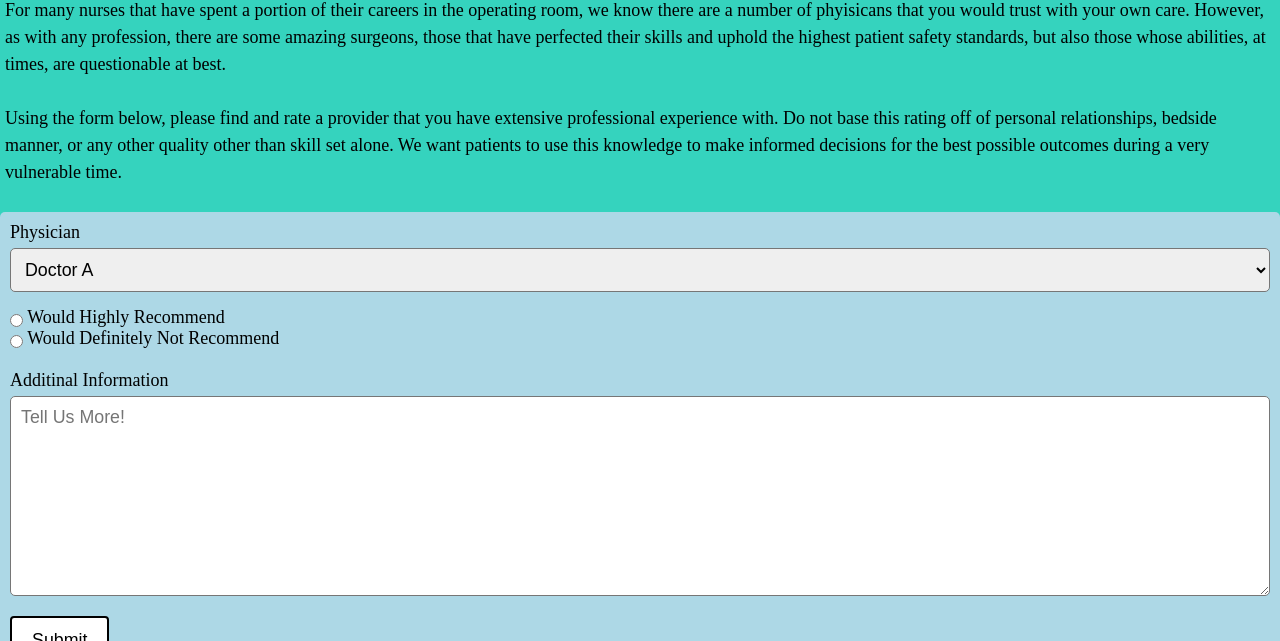
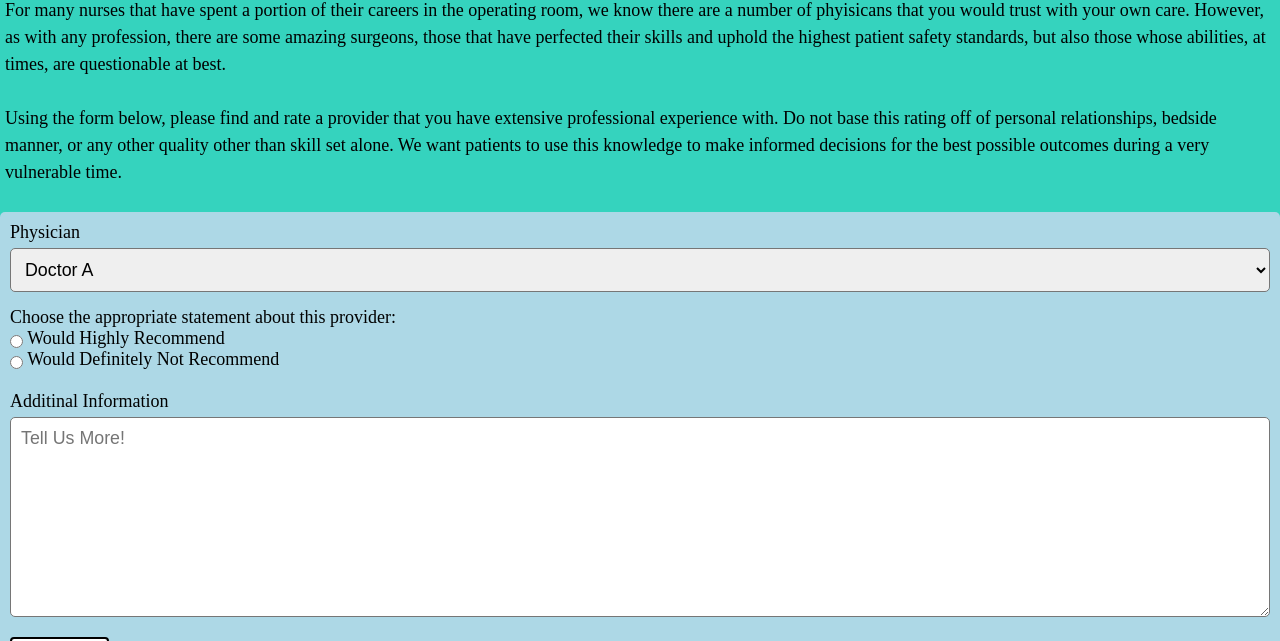
Before and after one commit to gaertnam/mobile, a plain HTML site: page nurses.html in a window 1280 px wide. Shown: the part 459-1100 px from the top of the page. Drawn offline with Linux system fonts and the light colour scheme.

Commit message:
Add files via upload

```diff
--- a/nurses.html
+++ b/nurses.html
@@ -41,12 +41,13 @@
               <option value="doctor_h">Doctor H</option>
               <option value="doctor_i">Doctor I</option>
             </select>
-          <form>
+          <fieldset>
+            <legend>Choose the appropriate statement about this provider:</legend>
             <input type="radio" id="high" name="high_rating" value="high">
             <label for="high">Would Highly Recommend</label><br>
             <input type="radio" id="low" name="low_rating" value="low">
             <label for="low">Would Definitely Not Recommend</label><br>
-          </form>
+          </fieldset>
           <br>
             <label for="addinfo">Additinal Information</label>
             <textarea id="addinfo" name="addinfo" placeholder="Tell Us More!" style="height:200px"></textarea>
```
